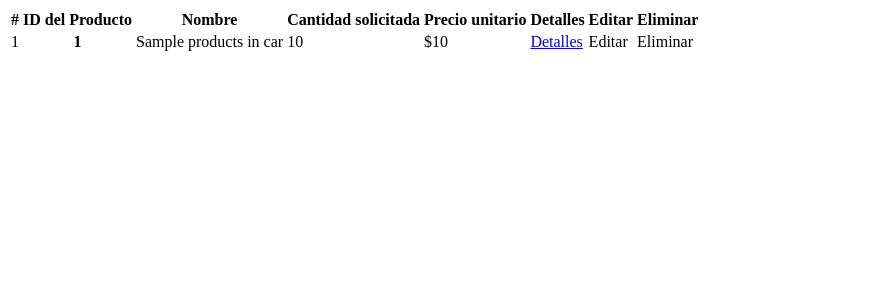
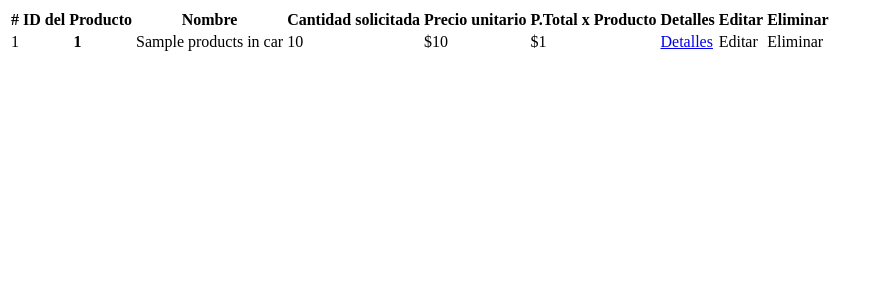
Before and after one commit to Boniich/ecommerce-igniter, a CodeIgniter app: the page made by application/views/clients/shopping_car/shopping_car_list.php in a window 1280 px wide. Shown: the top 300 px of the page, without its empty margins (0-881 px from the left). Run offline with CodeIgniter, Linux system fonts and the light colour scheme; the template is opened without the code that fills it: most values are stand-ins (such as "Sample title", 1, 10 or a date in 2020).

Commit message:
feat: show the total x product in the table

```diff
--- a/application/views/clients/shopping_car/shopping_car_list.php
+++ b/application/views/clients/shopping_car/shopping_car_list.php
@@ -10,6 +10,7 @@ defined('BASEPATH') or exit('No direct script access allowed');
             <th scope="col">Nombre</th>
             <th scope="col">Cantidad solicitada</th>
             <th scope="col">Precio unitario</th>
+            <th scope="col">P.Total x Producto</th>
             <th scope="col">Detalles</th>
             <th scope="col">Editar</th>
             <th scope="col">Eliminar</th>
@@ -23,6 +24,7 @@ defined('BASEPATH') or exit('No direct script access allowed');
                 <td><?php echo $product['name']; ?> </td>
                 <td class="card-text"><?php echo $product['product_amount']; ?></td>
                 <td>$<?php echo $product['price']; ?></td>
+                <td>$<?php echo $product['total_x_product']; ?></td>
 
                 <td><a href="<?php echo base_url('admin_panel/product/') . $product['id']; ?>">Detalles</a></td>
                 <td>
```
